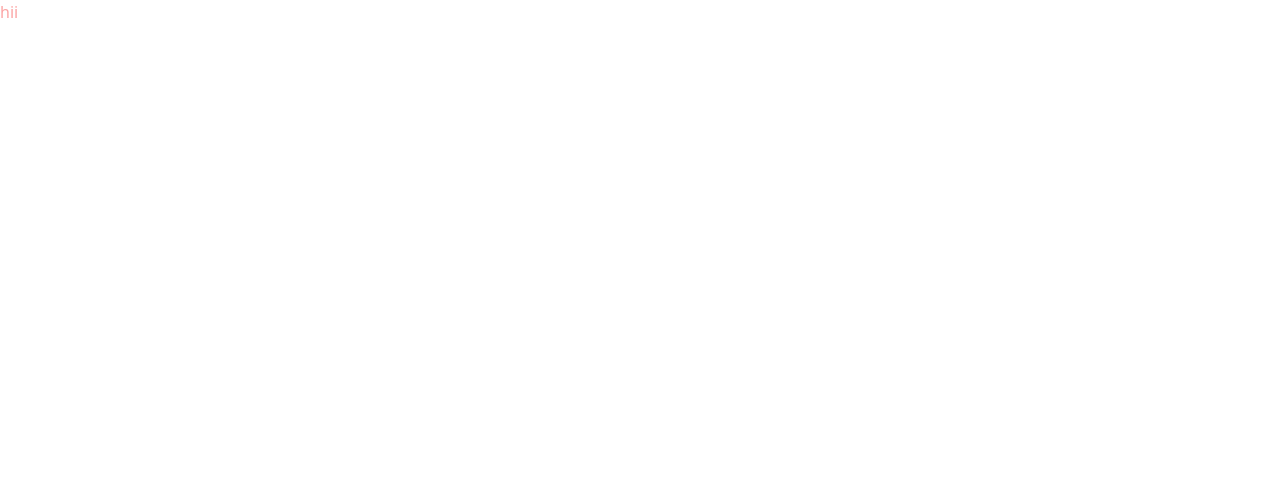
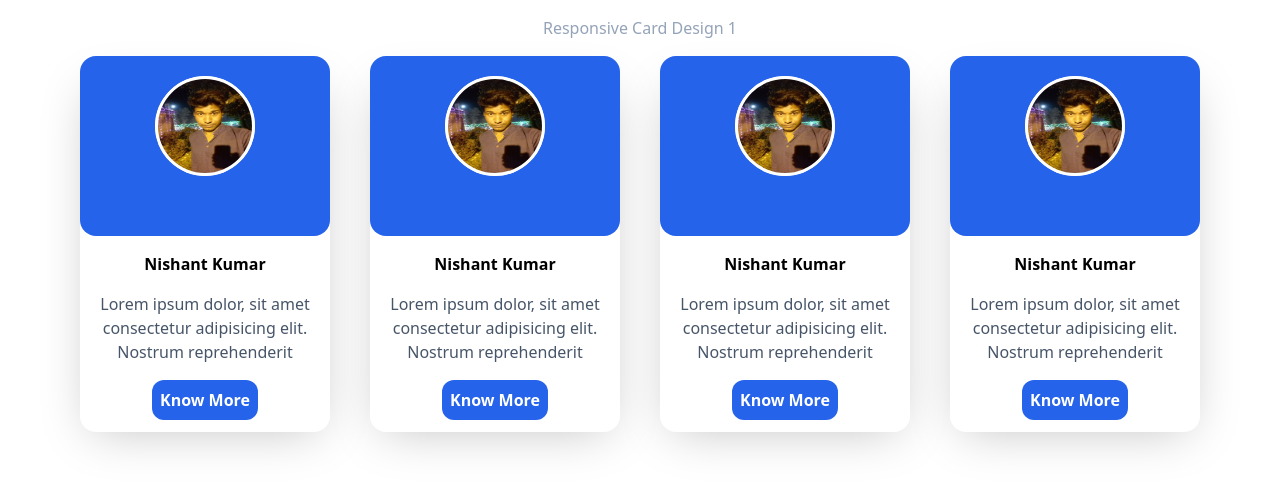
Before and after one commit to nishantdotcom/tech-blog, a React (Vite) app: page /test in a window 1280 px wide. Shown: the top 488 px of the page. Built offline with nearby package versions, Linux system fonts and the light colour scheme.

Commit message:
Update card 1

```diff
--- a/package.json
+++ b/package.json
@@ -11,7 +11,8 @@
   },
   "dependencies": {
     "react": "^18.2.0",
-    "react-dom": "^18.2.0"
+    "react-dom": "^18.2.0",
+    "react-router-dom": "^6.22.2"
   },
   "devDependencies": {
     "@types/react": "^18.2.56",
--- a/src/App.jsx
+++ b/src/App.jsx
@@ -1,11 +1,14 @@
-import { useState } from "react";
+import { BrowserRouter, Link, Route, Routes } from "react-router-dom";
+import Test from "./components/Test";
+import Home from "./components/Home";
 
-function App() {
+export default function App() {
   return (
-    <>
-      <p className=" text-red-300">hii</p>
-    </>
+    <BrowserRouter>
+      <Routes>
+        <Route path="/" element={<Home />} />
+        <Route path="/test" element={<Test />} />
+      </Routes>
+    </BrowserRouter>
   );
 }
-
-export default App;
--- /dev/null
+++ b/src/components/Card.jsx
@@ -0,0 +1,32 @@
+import React from "react";
+import pic from "./pic.jpg";
+function Card() {
+  return (
+    <div className="h-[360px] w-[250px] rounded-2xl shadow-2xl ">
+      <div className="h-[50%] bg-blue-600 rounded-2xl flex justify-center pt-5">
+        <div className="h-[100px] w-[100px] rounded-full bg-white ">
+          <img
+            src={pic}
+            className="rounded-full h-[100px] w-[100px] object-fill border border-8px border-white p-[2px] "
+          ></img>
+        </div>
+      </div>
+      <div className="h-[50%] bg-white rounded-2xl">
+        <div className=" text-center mt-4 font-sans font-semibold">
+          Nishant Kumar
+        </div>
+        <div className=" text-center mt-4 text-slate-600 ">
+          Lorem ipsum dolor, sit amet consectetur adipisicing elit. Nostrum
+          reprehenderit
+        </div>
+        <div className=" flex justify-center pt-4">
+          <button className=" bg-blue-600 rounded-xl p-2 text-white font-semibold ">
+            Know More
+          </button>
+        </div>
+      </div>
+    </div>
+  );
+}
+
+export default Card;
--- /dev/null
+++ b/src/components/Home.jsx
@@ -0,0 +1,7 @@
+import React from "react";
+
+function Home() {
+  return <div>Card Design Practise "/test"</div>;
+}
+
+export default Home;
--- /dev/null
+++ b/src/components/Test.jsx
@@ -0,0 +1,30 @@
+import React from "react";
+import Card from "./Card";
+
+function Test() {
+  return (
+    <div className="">
+      <div className="text-center text-slate-400   rounded-xl  m-4  ">
+        Responsive Card Design 1
+      </div>
+      <div className="  flex justify-center ">
+        <div className="  grid grid-cols-12  gap-y-20 sm:gap-x-10  ">
+          <div className="  col-span-12  sm:col-span-6 md:col-span-6 lg:col-span-3 ">
+            <Card />
+          </div>
+          <div className="col-span-12  sm:col-span-6 md:col-span-6  lg:col-span-3">
+            <Card />
+          </div>
+          <div className="col-span-12  sm:col-span-6 md:col-span-6 lg:col-span-3  ">
+            <Card />
+          </div>
+          <div className="col-span-12  sm:col-span-6 md:col-span-6 lg:col-span-3 ">
+            <Card />
+          </div>
+        </div>
+      </div>
+    </div>
+  );
+}
+
+export default Test;
```
Also changed, not shown: src/components/pic.jpg (added), 1 other file (tests, documents, lock files or other folders).
